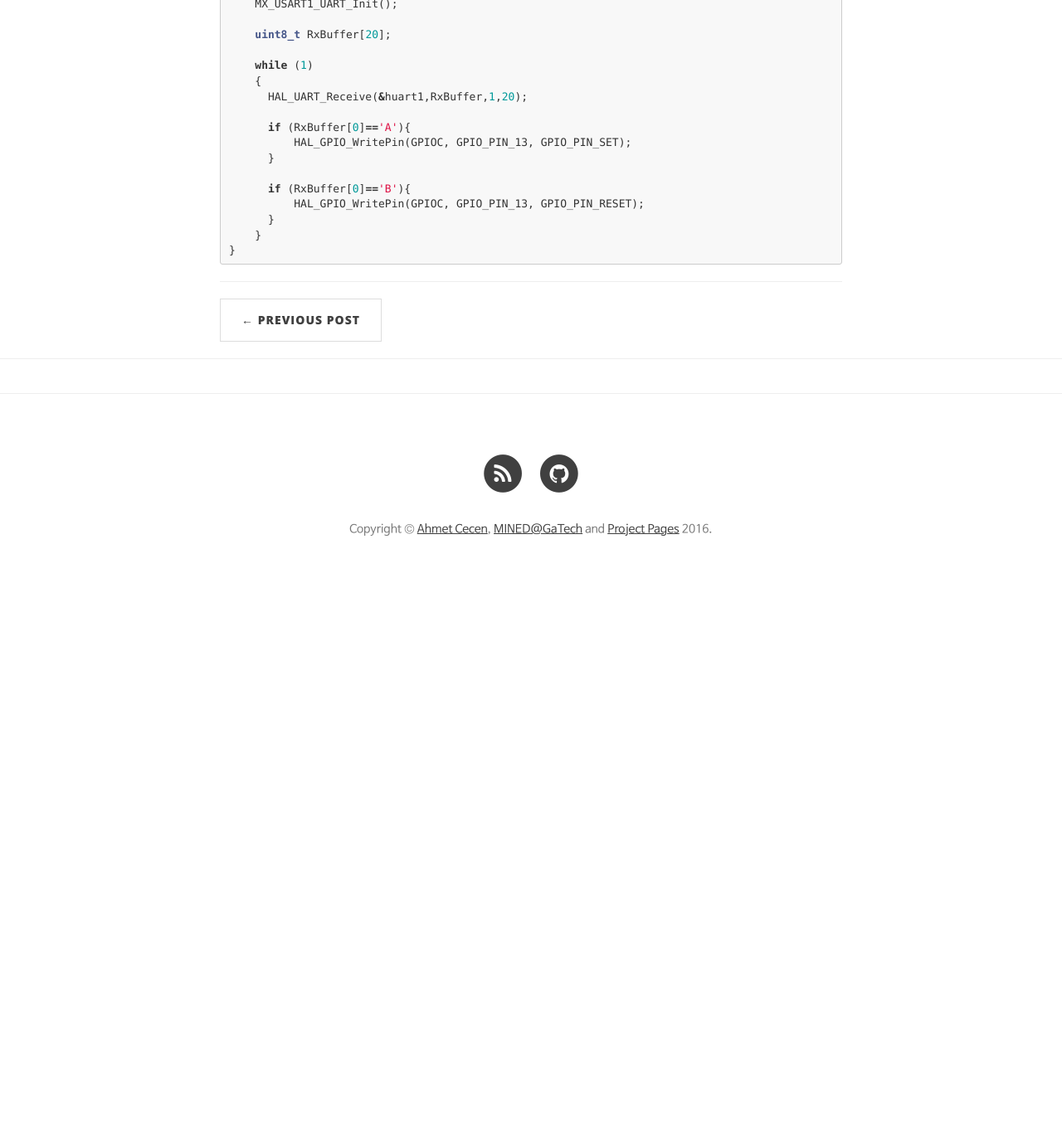
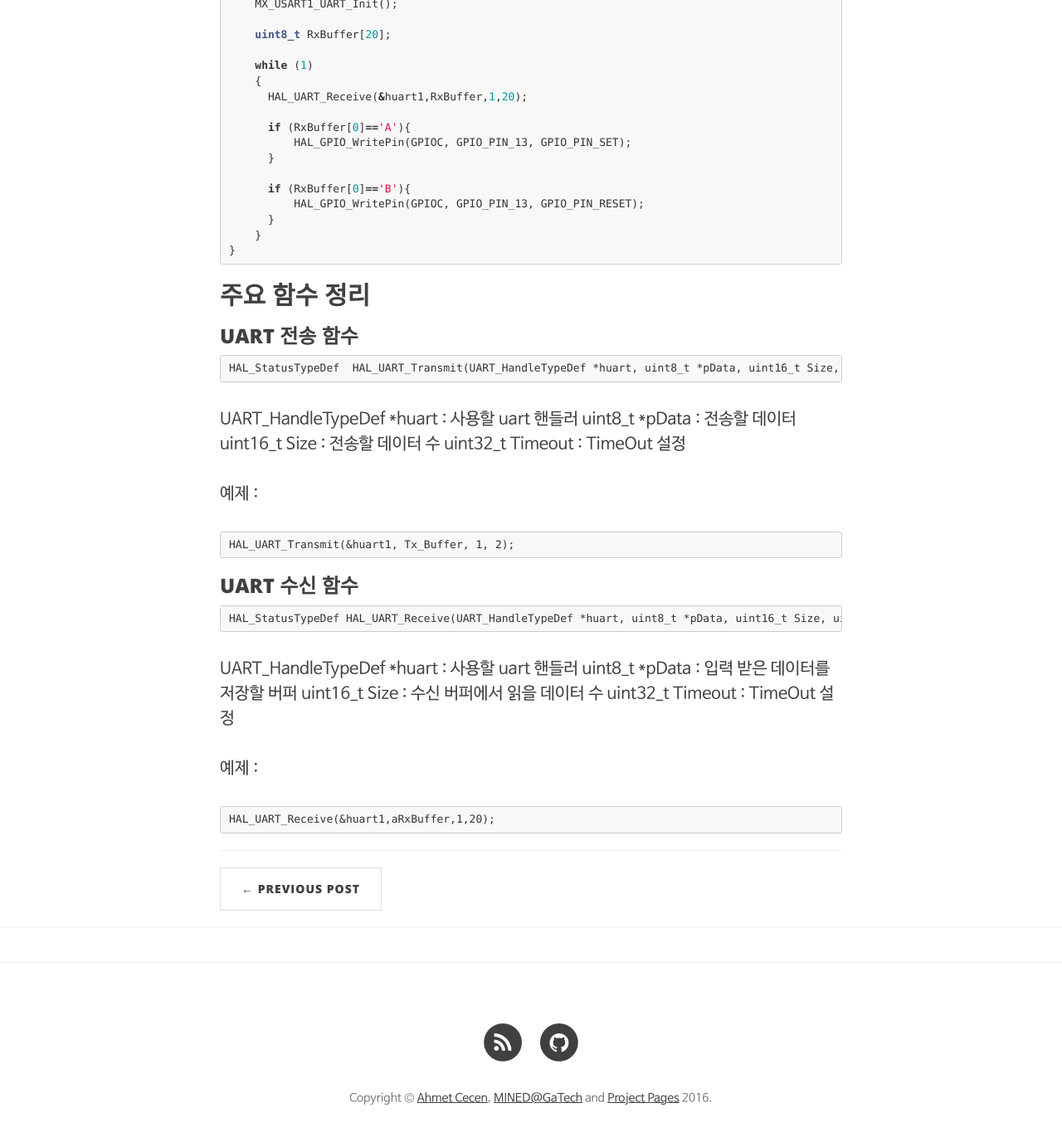
Before and after one commit to fbqweasd/fbqweasd.github.io, a Jekyll site: the page built from _posts/2020-07-05-stm32f103 uart.md, in a window 1280 px wide and 1400 px high, scrolled down 3526 px. Shown: the top 1371 px of the window at 83% size. Built offline with Jekyll 4.4.1, drawn with Linux system fonts in a browser that asks for light colours; nearby versions of some CDN libraries; comment, search, counter and statistics services are not loaded; before the commit the page ends 4240 px from its top, so only the background shows below that; some of the changed text lies outside the part shown.

Commit message:
UART 주요 함수 정리 추가

```diff
--- a/_posts/2020-07-05-stm32f103 uart.md
+++ b/_posts/2020-07-05-stm32f103 uart.md
@@ -65,3 +65,31 @@ int main(void)
 }
 
 {% endhighlight %}
+
+## 주요 함수 정리
+
+### UART 전송 함수
+
+    HAL_StatusTypeDef  HAL_UART_Transmit(UART_HandleTypeDef *huart, uint8_t *pData, uint16_t Size, uint32_t Timeout);
+
+UART_HandleTypeDef *huart : 사용할 uart 핸들러
+uint8_t *pData : 전송할 데이터
+uint16_t Size : 전송할 데이터 수
+uint32_t Timeout : TimeOut 설정
+
+예제 :
+
+    HAL_UART_Transmit(&huart1, Tx_Buffer, 1, 2);
+
+### UART 수신 함수
+
+    HAL_StatusTypeDef HAL_UART_Receive(UART_HandleTypeDef *huart, uint8_t *pData, uint16_t Size, uint32_t Timeout);
+
+UART_HandleTypeDef *huart : 사용할 uart 핸들러
+uint8_t *pData : 입력 받은 데이터를 저장할 버퍼
+uint16_t Size : 수신 버퍼에서 읽을 데이터 수
+uint32_t Timeout : TimeOut 설정
+
+예제 :
+
+    HAL_UART_Receive(&huart1,aRxBuffer,1,20);
```
Also changed, not shown: other parts of _posts/2020-07-05-stm32f103 uart.md (+1 -1 lines).
